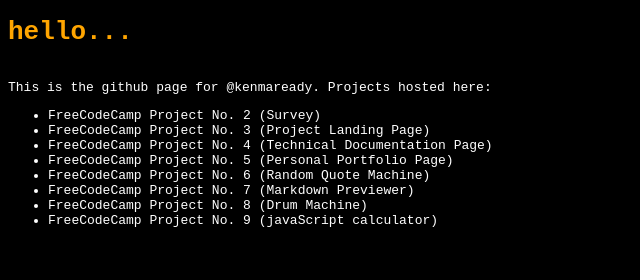
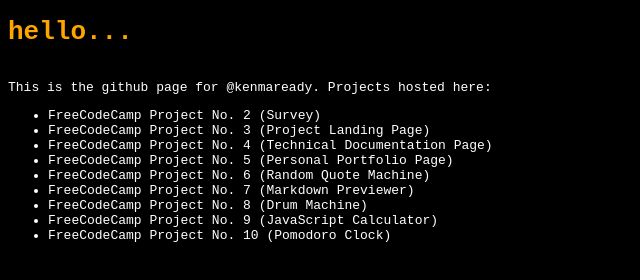
Before and after one commit to kenmaready/kenmaready.github.io, a plain HTML site: page index.html in a window 1280 px wide. Shown: the whole page, without its empty margins (0-640 px from the left). Drawn offline with Linux system fonts and the light colour scheme.

Commit message:
update index.html to add link to new project

```diff
--- a/index.html
+++ b/index.html
@@ -18,7 +18,8 @@
                 <li><a href="https://kenmaready.github.io/quote-machine/">FreeCodeCamp Project No. 6 (Random Quote Machine)</a></li>
                 <li><a href="https://kenmaready.github.io/markdown-previewer/">FreeCodeCamp Project No. 7 (Markdown Previewer)</a></li>
                 <li><a href="https://kenmaready.github.io/drum-machine/">FreeCodeCamp Project No. 8 (Drum Machine)</a></li>
-                <li><a href="https://kenmaready.github.io/calculator/">FreeCodeCamp Project No. 9 (javaScript calculator)</a></li>
+                <li><a href="https://kenmaready.github.io/calculator/">FreeCodeCamp Project No. 9 (JavaScript Calculator)</a></li>
+                <li><a href="https://kenmaready.github.io/pomodoro/">FreeCodeCamp Project No. 10 (Pomodoro Clock)</a></li>
             </ul>
     </body>
 </html>
```
